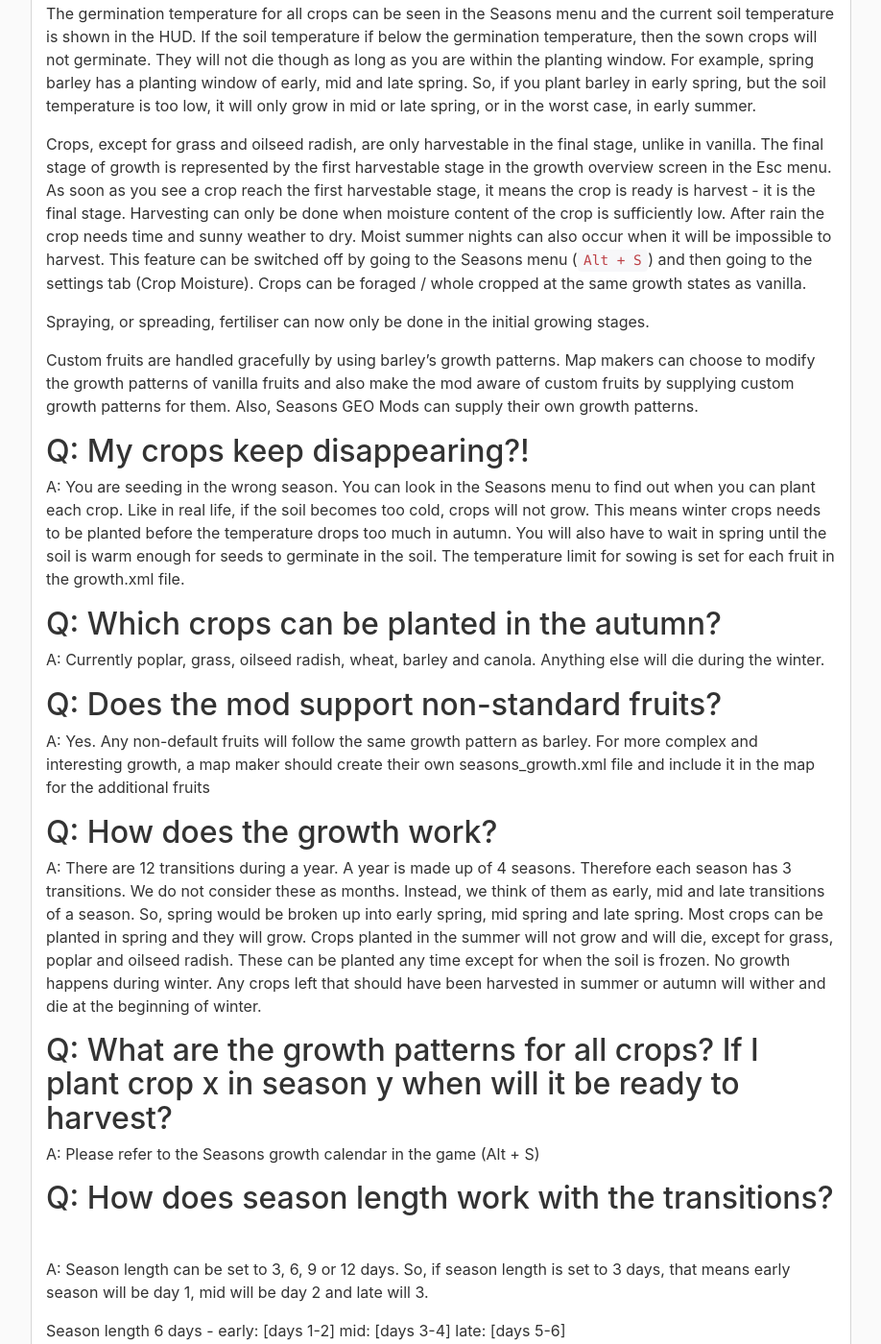
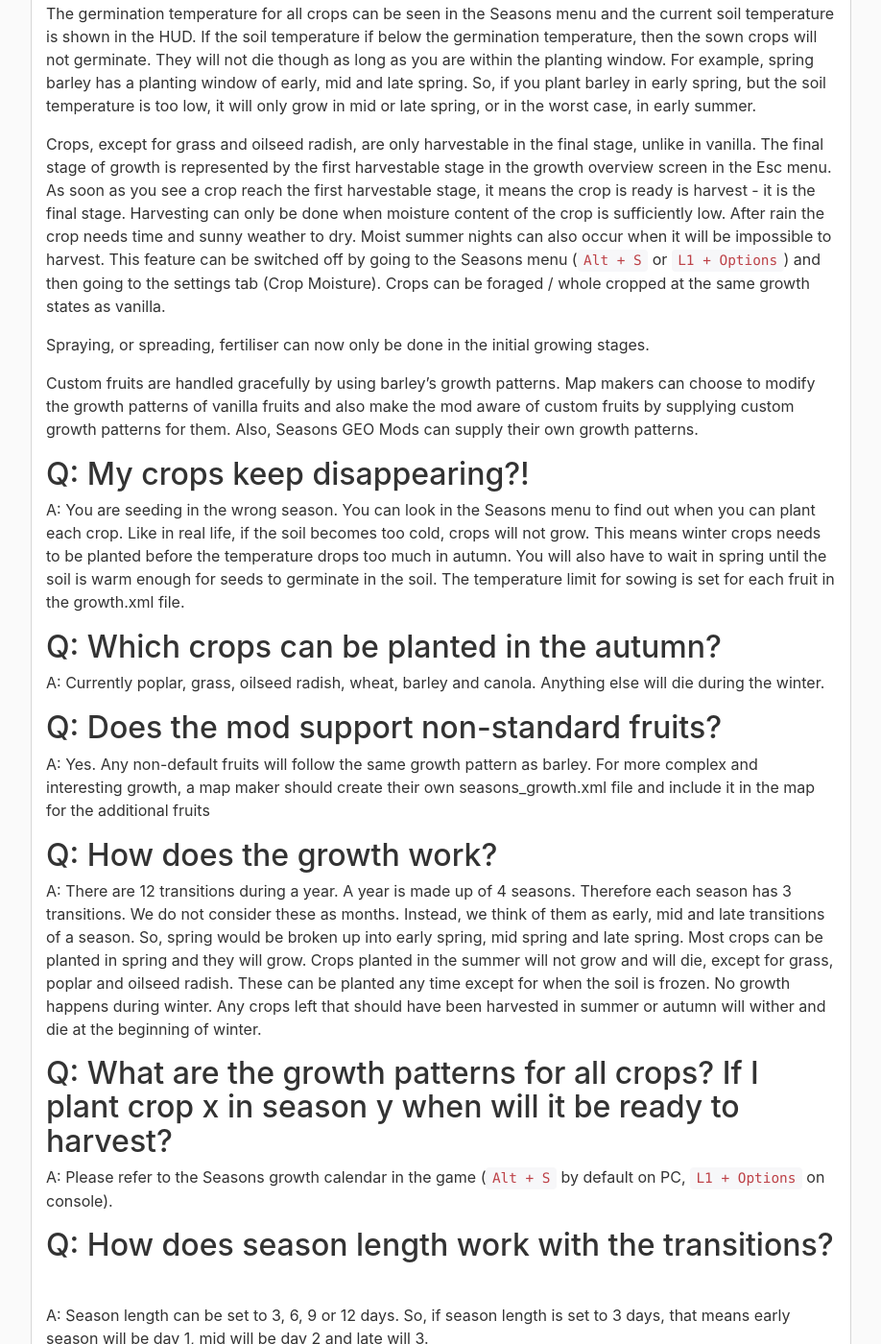
Before and after one commit to RealismusModding/realismusmodding.github.io, a Jekyll site: the page built from mods/seasons/manual/gameplay/crops.md, in a window 1280 px wide and 1400 px high, scrolled down 1049 px. Shown: the whole window at 96% size, without its empty margins (323-1241 px from the left). Built offline with Jekyll 4.4.1, drawn with Linux system fonts in a browser that asks for light colours; comment, search, counter and statistics services are not loaded.

Commit message:
Improve crops guide with console keys

```diff
--- a/mods/seasons/manual/gameplay/crops.md
+++ b/mods/seasons/manual/gameplay/crops.md
@@ -23,7 +23,7 @@ There is a planting and harvesting calendar included in the Seasons menu as a re
 
 Winter will wither certain crops grass will be knocked back to stage 2 in the winter. If you plant crops in a transition that is not within the planting window in the calendar, it will die. Another factor which determines whether your crops will germinate is the germination temperature of crops and the current soil temperature. The germination temperature for all crops can be seen in the Seasons menu and the current soil temperature is shown in the HUD. If the soil temperature if below the germination temperature, then the sown crops will not germinate. They will not die though as long as you are within the planting window. For example, spring barley has a planting window of early, mid and late spring. So, if you plant barley in early spring, but the soil temperature is too low, it will only grow in mid or late spring, or in the worst case, in early summer.
 
-Crops, except for grass and oilseed radish, are only harvestable in the final stage, unlike in vanilla. The final stage of growth is represented by the first harvestable stage in the growth overview screen in the Esc menu. As soon as you see a crop reach the first harvestable stage, it means the crop is ready is harvest - it is the final stage. Harvesting can only be done when moisture content of the crop is sufficiently low. After rain the crop needs time and sunny weather to dry. Moist summer nights can also occur when it will be impossible to harvest. This feature can be switched off by going to the Seasons menu (`Alt + S`) and then going to the settings tab (Crop Moisture). Crops can be foraged / whole cropped at the same growth states as vanilla.
+Crops, except for grass and oilseed radish, are only harvestable in the final stage, unlike in vanilla. The final stage of growth is represented by the first harvestable stage in the growth overview screen in the Esc menu. As soon as you see a crop reach the first harvestable stage, it means the crop is ready is harvest - it is the final stage. Harvesting can only be done when moisture content of the crop is sufficiently low. After rain the crop needs time and sunny weather to dry. Moist summer nights can also occur when it will be impossible to harvest. This feature can be switched off by going to the Seasons menu (`Alt + S` or `L1 + Options`) and then going to the settings tab (Crop Moisture). Crops can be foraged / whole cropped at the same growth states as vanilla.
 
 Spraying, or spreading, fertiliser can now only be done in the initial growing stages.
 
@@ -42,7 +42,7 @@ A: Yes. Any non-default fruits will follow the same growth pattern as barley. Fo
 A: There are 12 transitions during a year. A year is made up of 4 seasons. Therefore each season has 3 transitions. We do not consider these as months. Instead, we think of them as early, mid and late transitions of a season. So, spring would be broken up into early spring, mid spring and late spring. Most crops can be planted in spring and they will grow. Crops planted in the summer will not grow and will die, except for grass, poplar and oilseed radish. These can be planted any time except for when the soil is frozen. No growth happens during winter. Any crops left that should have been harvested in summer or autumn will wither and die at the beginning of winter.
 
 ## Q: What are the growth patterns for all crops? If I plant crop x in season y when will it be ready to harvest?
-A: Please refer to the Seasons growth calendar in the game (Alt + S)
+A: Please refer to the Seasons growth calendar in the game (`Alt + S` by default on PC, `L1 + Options` on console).
 
 ## Q: How does season length work with the transitions?
 A: Season length can be set to 3, 6, 9 or 12 days. So, if season length is set to 3 days, that means early season will be day 1, mid will be day 2 and late will 3.
```
